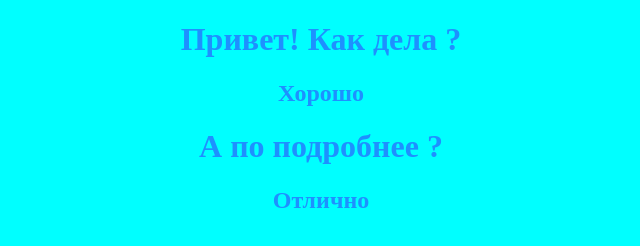
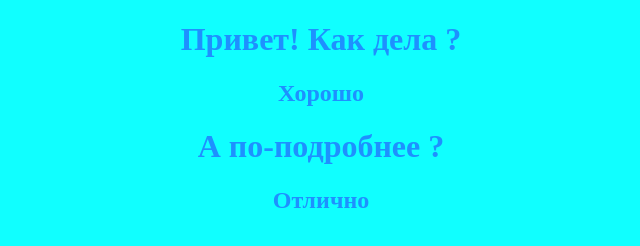
Before and after one commit to EnterEsc/EnterEsc.github.io, a plain HTML site: page index.html in a window 1280 px wide. Shown: the whole page, without its empty margins (319-959 px from the left). Drawn offline with Linux system fonts and the light colour scheme.

Commit message:
Мелочь
Незначитнельные изменения

```diff
--- a/index.html
+++ b/index.html
@@ -3,11 +3,11 @@
 <head>
 <title>Виктор</title>
 </head>
-<body bgcolor="00FFFF" text="1E90FF">
+<body bgcolor="10FFFF" text="1E90FF">
 <center>
 <h1>Привет! Как дела ?</h1>
 <h2>Хорошо</h2>
-<h1>А по подробнее ?</h1>
+<h1>А по-подробнее ?</h1>
 <h2>Отлично</h2>
 </center>
 </body>
```
